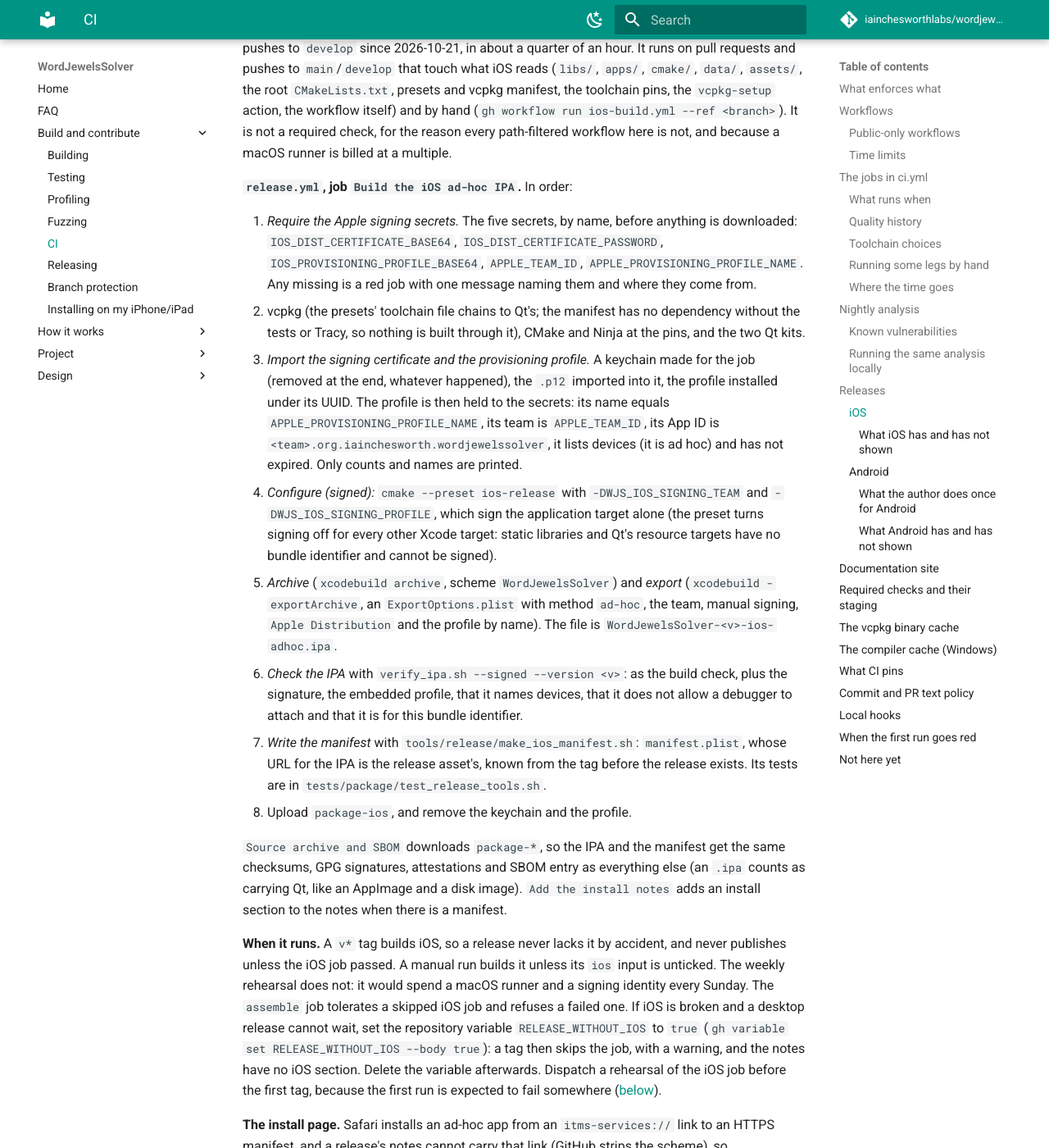
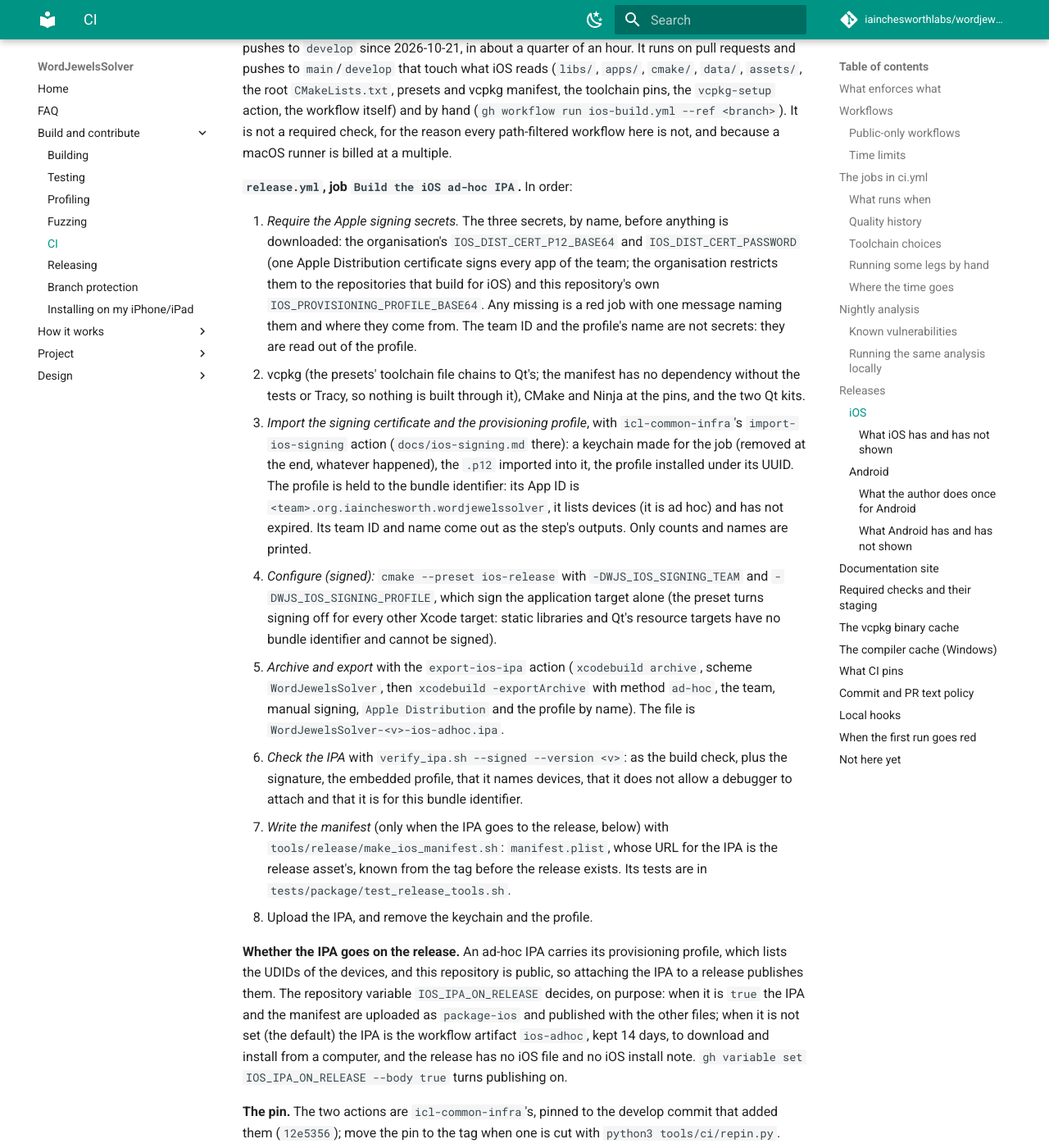
Before and after one commit to iainchesworthlabs/snapandspell, an MkDocs documentation site: the page built from docs/ci.md, in a window 1280 px wide and 1400 px high, scrolled down 18889 px. Shown: the whole window at 82% size. Built offline with MkDocs 1.6.1 and Material for MkDocs 9.7.7, drawn with Linux system fonts in a browser that asks for light colours; comment, search, counter and statistics services are not loaded; some of the changed text lies outside the part shown.

Commit message:
Sign the iOS build with the shared infra actions (#91)
The organisation now holds the Apple Distribution certificate
(`IOS_DIST_CERT_P12_BASE64`, `IOS_DIST_CERT_PASSWORD`, selected
repositories, this one included) and `icl-common-infra` has the two
actions that sign and export an iOS build (`docs/ios-signing.md` there).
This moves the iOS job of `release.yml` onto them.

- **Secrets**: three instead of five. The team ID and the profile's name
were secrets; they are read out of the profile now. The old repository
secrets (`IOS_DIST_CERTIFICATE_*`, `APPLE_*`) are unused after this and
can be deleted.
- **Import and export** are `import-ios-signing` (certificate, profile,
and the checks of App ID, expiry and devices before anything is built;
the same action removes the keychain at the end) and `export-ios-ipa`
(scheme `WordJewelsSolver`). Both are pinned to the develop commit that
added them, `12e5356`, until a tag is cut.
- **Distribution is the repository's decision.** An ad-hoc IPA carries
its profile, which lists the devices' UDIDs, and this repository is
public. So the IPA and manifest go to the release (`package-ios`) only
when the repository variable `IOS_IPA_ON_RELEASE` is `true`; otherwise
the IPA is the workflow artifact `ios-adhoc` and the release has no iOS
file or install note. Nothing sets the variable yet.
- Docs (`ci.md`, `ios-install.md`, `releasing.md`) and the release-tool
guards follow.

**Not changed**: the bundle identifier is still
`org.iainchesworth.wordjewelssolver`. The standard names
`com.iainchesworthlabs.<app>`; adopting it changes the App ID, the
profile and the Android application id, so it is the owner's call.

**Checked**: precheck is clean and the new guards pass against the
workflow (the whole script needs `jq` and `pwsh`, which this machine
lacks). A rehearsal of the job was dispatched on this branch; its result
goes in a comment.

---------

Signed-off-by: Iain Chesworth <iain.chesworth@gmail.com>

```diff
--- a/docs/ci.md
+++ b/docs/ci.md
@@ -609,37 +609,55 @@ at a multiple.
 
 **`release.yml`, job `Build the iOS ad-hoc IPA`.** In order:
 
-1. *Require the Apple signing secrets.* The five secrets, by name, before anything
-   is downloaded: `IOS_DIST_CERTIFICATE_BASE64`, `IOS_DIST_CERTIFICATE_PASSWORD`,
-   `IOS_PROVISIONING_PROFILE_BASE64`, `APPLE_TEAM_ID`, `APPLE_PROVISIONING_PROFILE_NAME`.
-   Any missing is a red job with one message naming them and where they come from.
+1. *Require the Apple signing secrets.* The three secrets, by name, before anything
+   is downloaded: the organisation's `IOS_DIST_CERT_P12_BASE64` and `IOS_DIST_CERT_PASSWORD`
+   (one Apple Distribution certificate signs every app of the team; the organisation
+   restricts them to the repositories that build for iOS) and this repository's own
+   `IOS_PROVISIONING_PROFILE_BASE64`. Any missing is a red job with one message naming
+   them and where they come from. The team ID and the profile's name are not secrets:
+   they are read out of the profile.
 2. vcpkg (the presets' toolchain file chains to Qt's; the manifest has no dependency
    without the tests or Tracy, so nothing is built through it), CMake and Ninja at
    the pins, and the two Qt kits.
-3. *Import the signing certificate and the provisioning profile.* A keychain made
-   for the job (removed at the end, whatever happened), the `.p12` imported into
-   it, the profile installed under its UUID. The profile is then held to the
-   secrets: its name equals `APPLE_PROVISIONING_PROFILE_NAME`, its team is
-   `APPLE_TEAM_ID`, its App ID is `<team>.org.iainchesworth.wordjewelssolver`, it lists
-   devices (it is ad hoc) and has not expired. Only counts and names are printed.
+3. *Import the signing certificate and the provisioning profile*, with
+   `icl-common-infra`'s `import-ios-signing` action (`docs/ios-signing.md` there): a
+   keychain made for the job (removed at the end, whatever happened), the `.p12`
+   imported into it, the profile installed under its UUID. The profile is held to
+   the bundle identifier: its App ID is `<team>.org.iainchesworth.wordjewelssolver`, it
+   lists devices (it is ad hoc) and has not expired. Its team ID and name come out as
+   the step's outputs. Only counts and names are printed.
 4. *Configure (signed):* `cmake --preset ios-release` with
    `-DWJS_IOS_SIGNING_TEAM` and `-DWJS_IOS_SIGNING_PROFILE`, which sign the
    application target alone (the preset turns signing off for every other Xcode
    target: static libraries and Qt's resource targets have no bundle identifier
    and cannot be signed).
-5. *Archive* (`xcodebuild archive`, scheme `WordJewelsSolver`) and *export*
-   (`xcodebuild -exportArchive`, an `ExportOptions.plist` with method `ad-hoc`, the
-   team, manual signing, `Apple Distribution` and the profile by name). The file is
+5. *Archive and export* with the `export-ios-ipa` action (`xcodebuild archive`,
+   scheme `WordJewelsSolver`, then `xcodebuild -exportArchive` with method `ad-hoc`,
+   the team, manual signing, `Apple Distribution` and the profile by name). The file is
    `WordJewelsSolver-<v>-ios-adhoc.ipa`.
 6. *Check the IPA* with `verify_ipa.sh --signed --version <v>`: as the build check,
    plus the signature, the embedded profile, that it names devices, that it does not
    allow a debugger to attach and that it is for this bundle identifier.
-7. *Write the manifest* with `tools/release/make_ios_manifest.sh`: `manifest.plist`,
-   whose URL for the IPA is the release asset's, known from the tag before the release
-   exists. Its tests are in `tests/package/test_release_tools.sh`.
-8. Upload `package-ios`, and remove the keychain and the profile.
+7. *Write the manifest* (only when the IPA goes to the release, below) with
+   `tools/release/make_ios_manifest.sh`: `manifest.plist`, whose URL for the IPA is the
+   release asset's, known from the tag before the release exists. Its tests are in
+   `tests/package/test_release_tools.sh`.
+8. Upload the IPA, and remove the keychain and the profile.
 
-`Source archive and SBOM` downloads `package-*`, so the IPA and the manifest get the same
+**Whether the IPA goes on the release.** An ad-hoc IPA carries its provisioning
+profile, which lists the UDIDs of the devices, and this repository is public, so
+attaching the IPA to a release publishes them. The repository variable
+`IOS_IPA_ON_RELEASE` decides, on purpose: when it is `true` the IPA and the manifest
+are uploaded as `package-ios` and published with the other files; when it is not set
+(the default) the IPA is the workflow artifact `ios-adhoc`, kept 14 days, to download
+and install from a computer, and the release has no iOS file and no iOS install note.
+`gh variable set IOS_IPA_ON_RELEASE --body true` turns publishing on.
+
+**The pin.** The two actions are `icl-common-infra`'s, pinned to the develop commit
+that added them (`12e5356`); move the pin to the tag when one is cut with
+`python3 tools/ci/repin.py`.
+
+`Source archive and SBOM` downloads `package-*`, so a published IPA and its manifest get the same
 checksums, GPG signatures, attestations and SBOM entry as everything else (an `.ipa` counts as
 carrying Qt, like an AppImage and a disk image). `Add the install notes` adds an install section
 to the notes when there is a manifest.
```
Also changed, not shown: docs/ios-install.md (+16 -18 lines), docs/releasing.md (+6 -4 lines), 2 other files.
